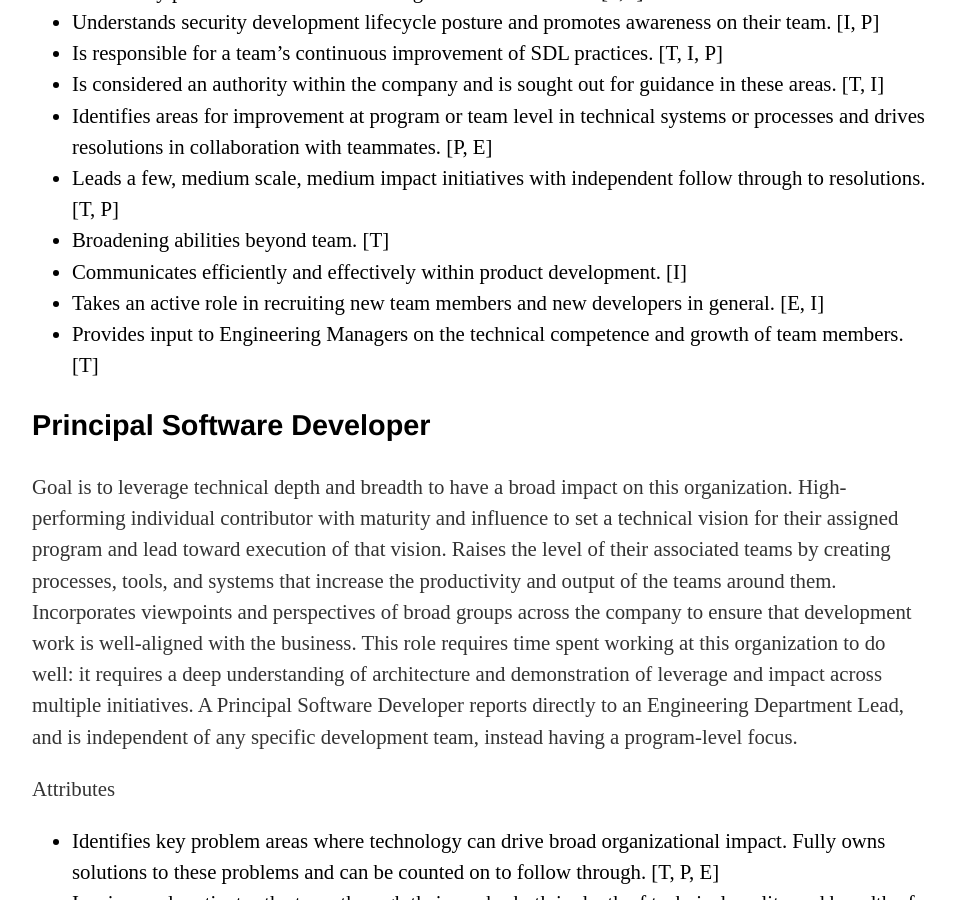
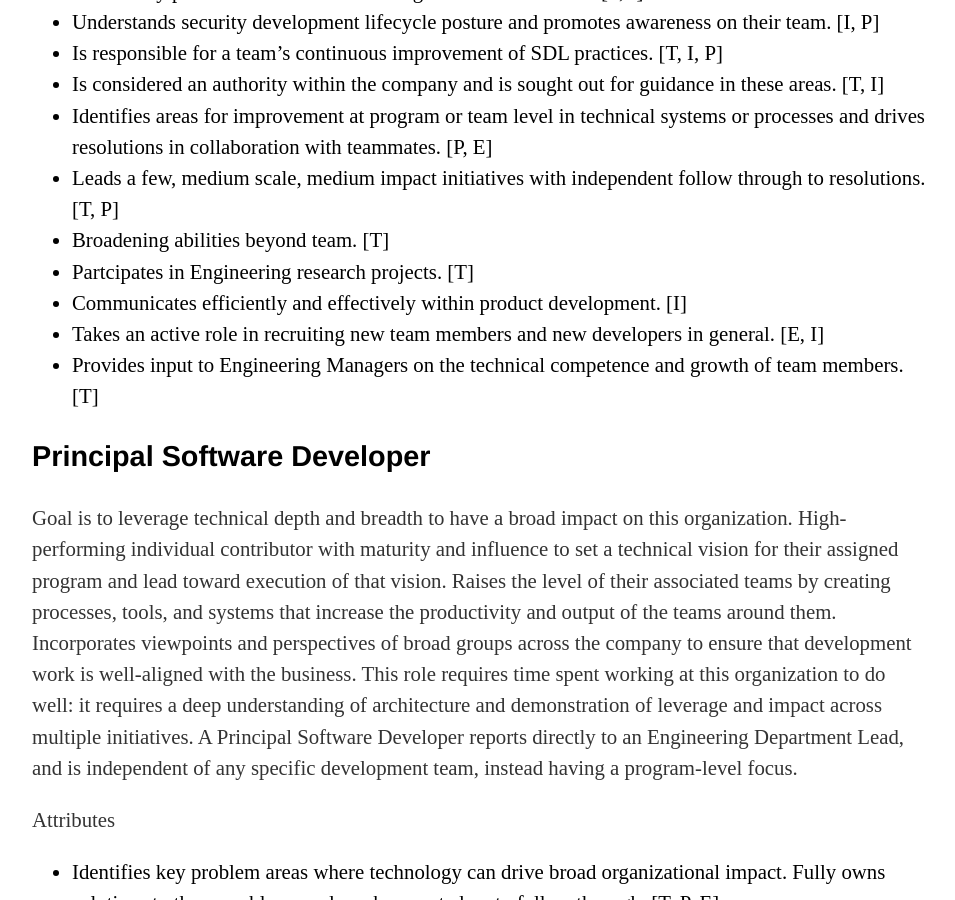
Before and after one commit to OSIEng/osieng.github.io, a Jekyll site: the page built from technical_track/index.html, in a window 1280 px wide and 900 px high, scrolled down 5968 px. Shown: the whole window, without its empty margins (160-1115 px from the left). Built offline with Jekyll 4.4.1, drawn with Linux system fonts in a browser that asks for light colours.

Commit message:
Added new line for research projects to Staff developer

```diff
--- a/technical_track/index.html
+++ b/technical_track/index.html
@@ -141,6 +141,7 @@ Demonstrates established leadership and influence at the team and program level.
 		<li>Identifies areas for improvement at program or team level in technical systems or processes and drives resolutions in collaboration with teammates. [P, E] </li>
 		<li>Leads a few, medium scale, medium impact initiatives with independent follow through to resolutions. [T, P] </li>
 		<li>Broadening abilities beyond team. [T] </li>
+		<li>Partcipates in Engineering research projects. [T] </li>
 		<li>Communicates efficiently and effectively within product development. [I] </li>
 		<li>Takes an active role in recruiting new team members and new developers in general. [E, I] </li>
 		<li>Provides input to Engineering Managers on the technical competence and growth of team members. [T]</li>
```
